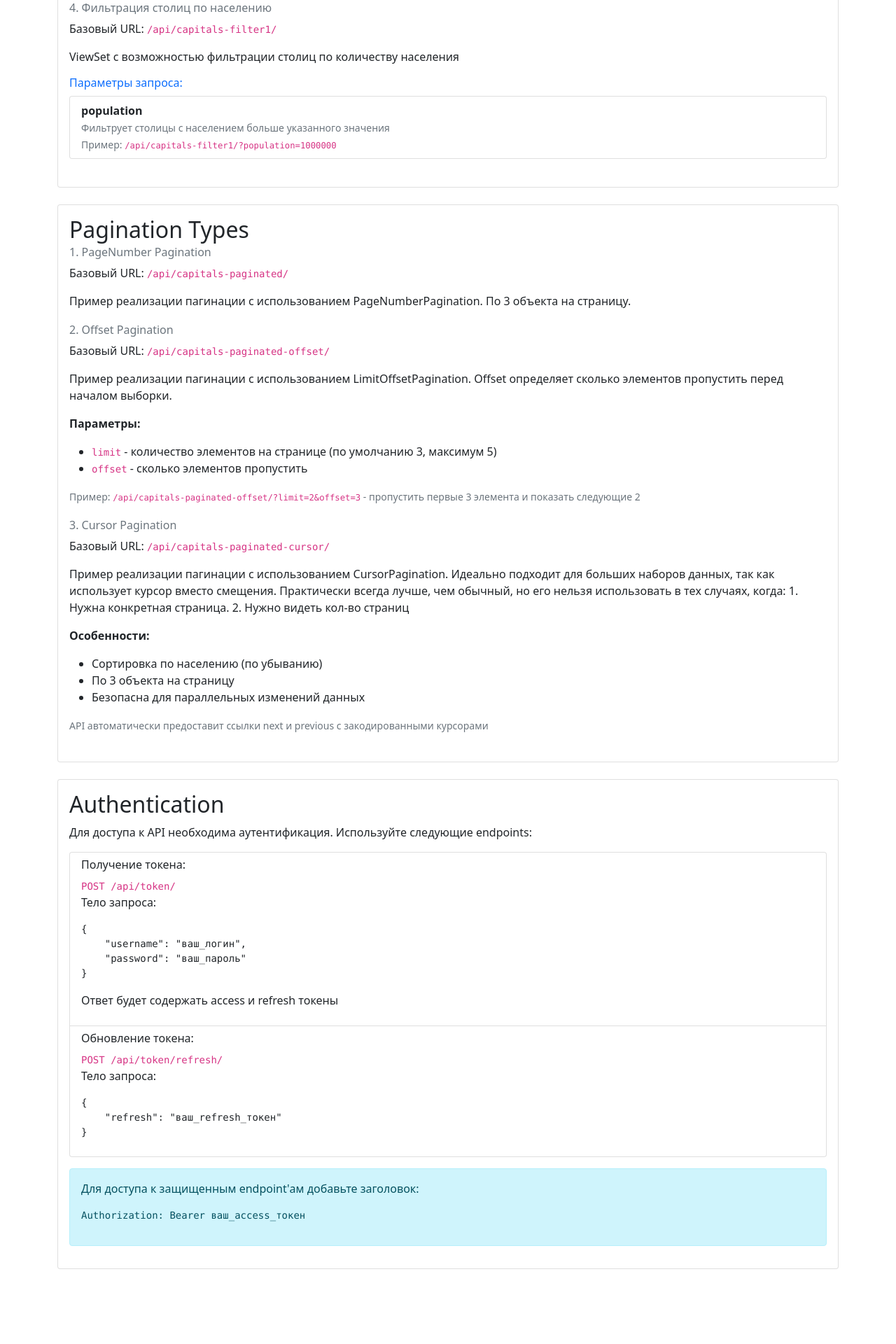
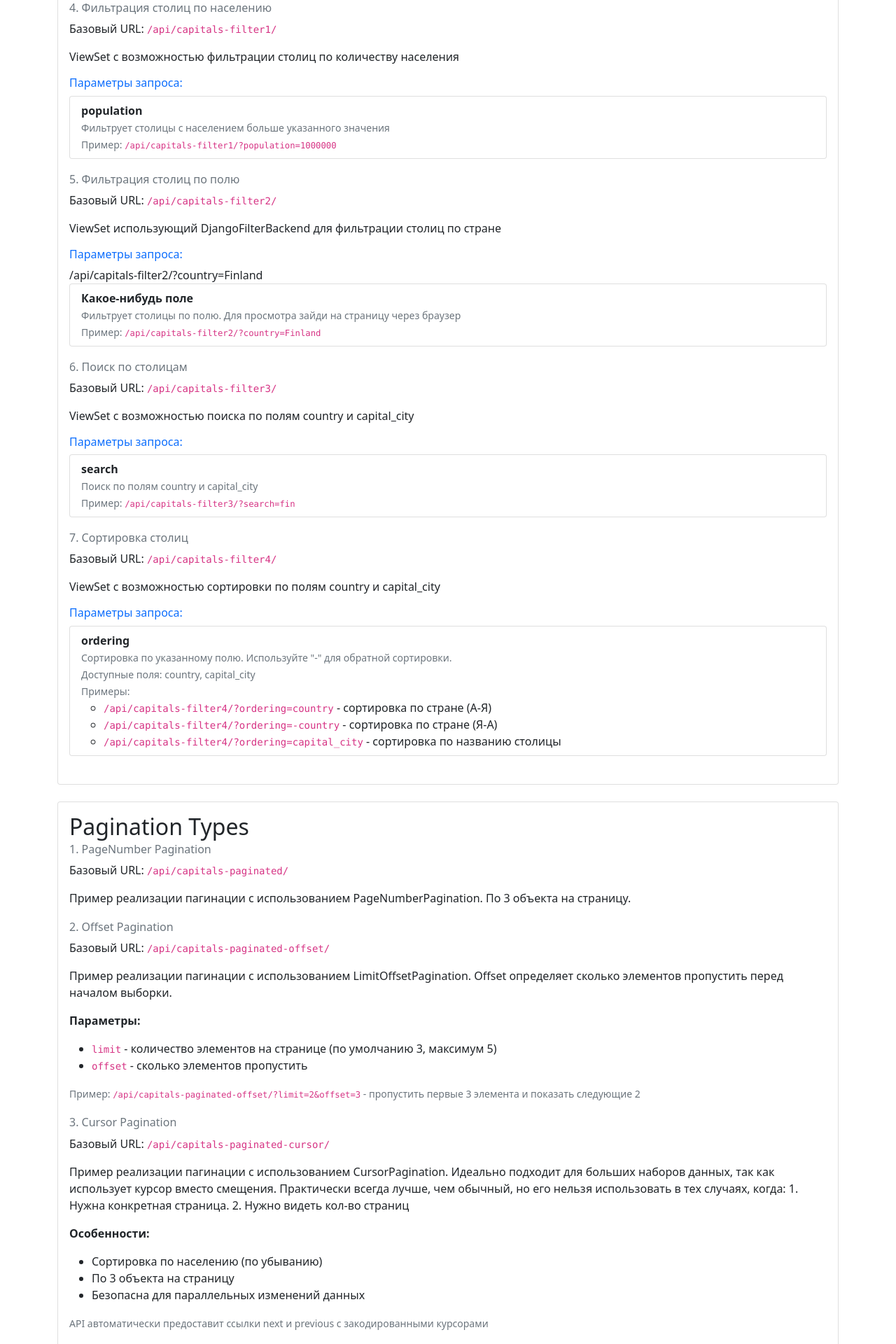
Before and after one commit to donko1/drf_showing_example_site, a Django app: page /api-docs/ in a window 1280 px wide. Shown: the part 765-2685 px from the top of the page at 70% size. Before the commit the page ends 2578 px from the top, so only its background shows below. Run offline with Django 4.2, Linux system fonts and the light colour scheme.

Commit message:
Adding all filtering demonstration classes

```diff
--- a/capitals/templates/capitals/api_docs.html
+++ b/capitals/templates/capitals/api_docs.html
@@ -56,6 +56,70 @@
                             <small class="text-muted">Фильтрует столицы с населением больше указанного значения</small>
                             <br>
                             <small class="text-muted">Пример: <code>/api/capitals-filter1/?population=1000000</code></small>
+                        </li>
+                    </ul>
+                </div>
+            </div>
+
+            <div class="mb-4">
+                <h6 class="card-subtitle mb-2 text-muted">5. Фильтрация столиц по полю</h6>
+                <p class="card-text">Базовый URL: <code>/api/capitals-filter2/</code></p>
+                <p>ViewSet использующий DjangoFilterBackend для фильтрации столиц по стране</p>
+
+                <div class="mt-3">
+                    <h6 class="text-primary">Параметры запроса:</h6>/api/capitals-filter2/?country=Finland
+                    <ul class="list-group">
+                        <li class="list-group-item">
+                            <strong>Какое-нибудь поле</strong>
+                            <br>
+                            <small class="text-muted">Фильтрует столицы по полю. Для просмотра зайди на страницу через браузер</small>
+                            <br>
+                            <small class="text-muted">Пример: <code>/api/capitals-filter2/?country=Finland</code></small>
+                        </li>
+                    </ul>
+                </div>
+            </div>
+
+            <div class="mb-4">
+                <h6 class="card-subtitle mb-2 text-muted">6. Поиск по столицам</h6>
+                <p class="card-text">Базовый URL: <code>/api/capitals-filter3/</code></p>
+                <p>ViewSet с возможностью поиска по полям country и capital_city</p>
+
+                <div class="mt-3">
+                    <h6 class="text-primary">Параметры запроса:</h6>
+                    <ul class="list-group">
+                        <li class="list-group-item">
+                            <strong>search</strong>
+                            <br>
+                            <small class="text-muted">Поиск по полям country и capital_city</small>
+                            <br>
+                            <small class="text-muted">Пример: <code>/api/capitals-filter3/?search=fin</code></small>
+                        </li>
+                    </ul>
+                </div>
+            </div>
+
+            <div class="mb-4">
+                <h6 class="card-subtitle mb-2 text-muted">7. Сортировка столиц</h6>
+                <p class="card-text">Базовый URL: <code>/api/capitals-filter4/</code></p>
+                <p>ViewSet с возможностью сортировки по полям country и capital_city</p>
+
+                <div class="mt-3">
+                    <h6 class="text-primary">Параметры запроса:</h6>
+                    <ul class="list-group">
+                        <li class="list-group-item">
+                            <strong>ordering</strong>
+                            <br>
+                            <small class="text-muted">Сортировка по указанному полю. Используйте "-" для обратной сортировки.</small>
+                            <br>
+                            <small class="text-muted">Доступные поля: country, capital_city</small>
+                            <br>
+                            <small class="text-muted">Примеры:</small>
+                            <ul>
+                                <li><code>/api/capitals-filter4/?ordering=country</code> - сортировка по стране (А-Я)</li>
+                                <li><code>/api/capitals-filter4/?ordering=-country</code> - сортировка по стране (Я-А)</li>
+                                <li><code>/api/capitals-filter4/?ordering=capital_city</code> - сортировка по названию столицы</li>
+                            </ul>
                         </li>
                     </ul>
                 </div>
--- a/capitals/urls.py
+++ b/capitals/urls.py
@@ -1,6 +1,7 @@
 from django.urls import path, include
 from . import views
 from rest_framework.routers import DefaultRouter
+
 
 
 # Создаем router и регистрируем наши ViewSet'ы
@@ -12,6 +13,9 @@ router.register(r'capitals-paginated', views.CapitalViewSetWithPaginator, basena
 router.register(r'capitals-paginated-offset', views.CapitalViewSetWithPaginatorOffset, basename='capital-paginated-offset')
 router.register(r'capitals-paginated-cursor', views.CapitalViewSetWithCursorPaginator, basename='capital-paginated-cursor')
 router.register(r'capitals-filter1', views.CapitalViewSetWithFilterByPopulation, basename='capitals-filter1')
+router.register(r'capitals-filter2', views.CapitalViewSetGenericFilter, basename='capitals-filter2')
+router.register(r'capitals-filter3', views.CapitalViewSetSearchFilter, basename='capitals-filter3')
+router.register(r'capitals-filter4', views.CapitalViewSetOrderingFilter, basename='capitals-filter4')
 
 urlpatterns = [
     path('', views.home, name='home'),
--- a/capitals/views.py
+++ b/capitals/views.py
@@ -11,10 +11,30 @@ from django.contrib.auth.models import User
 import json
 from django.http import JsonResponse
 from rest_framework import viewsets
+import django_filters.rest_framework
 from rest_framework.decorators import action
 from rest_framework import permissions
+from rest_framework import filters
 from .paginators import CapitalsPaginator, CapitalsPaginatorLimitOffset, CapitalsCursorPagination
 from .forms import JSONInputForm
+
+class CapitalViewSetOrderingFilter(viewsets.ModelViewSet):
+    serializer_class = CapitalSerializer
+    queryset = Capital.objects.all()
+    filter_backends = [filters.OrderingFilter]
+    ordering_fields = ['country', "capital_city"]
+
+class CapitalViewSetSearchFilter(viewsets.ModelViewSet):
+    serializer_class = CapitalSerializer
+    queryset = Capital.objects.all()
+    filter_backends = [filters.SearchFilter]
+    search_fields = ['country', "capital_city"]
+
+class CapitalViewSetGenericFilter(viewsets.ModelViewSet):
+    serializer_class = CapitalSerializer
+    queryset = Capital.objects.all()
+    filter_backends = [django_filters.rest_framework.DjangoFilterBackend]
+    filterset_fields = ['country', "author",] # Указывай здесь поля
 
 class CapitalViewSetWithFilterByPopulation(viewsets.ModelViewSet):
     serializer_class = CapitalSerializer
```
